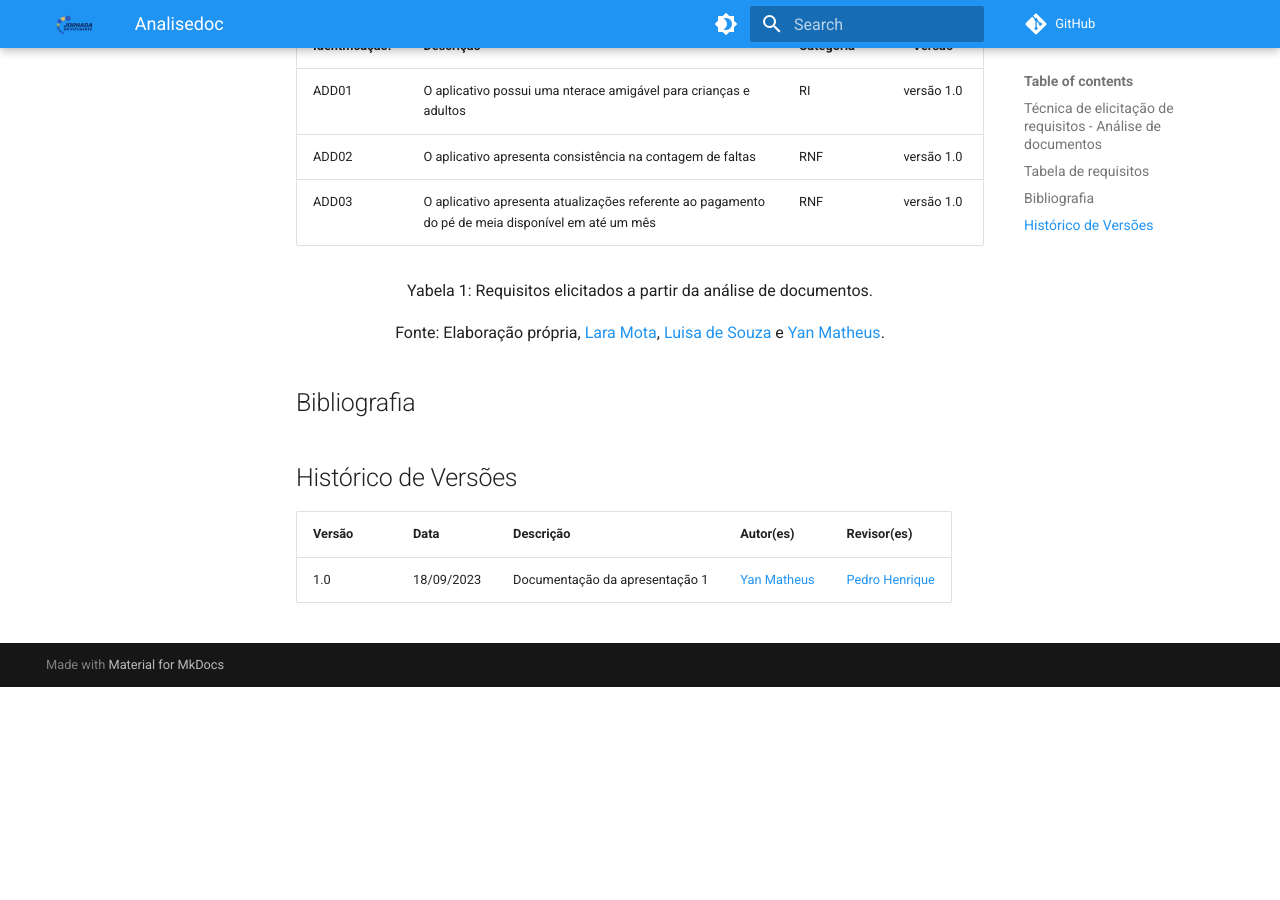
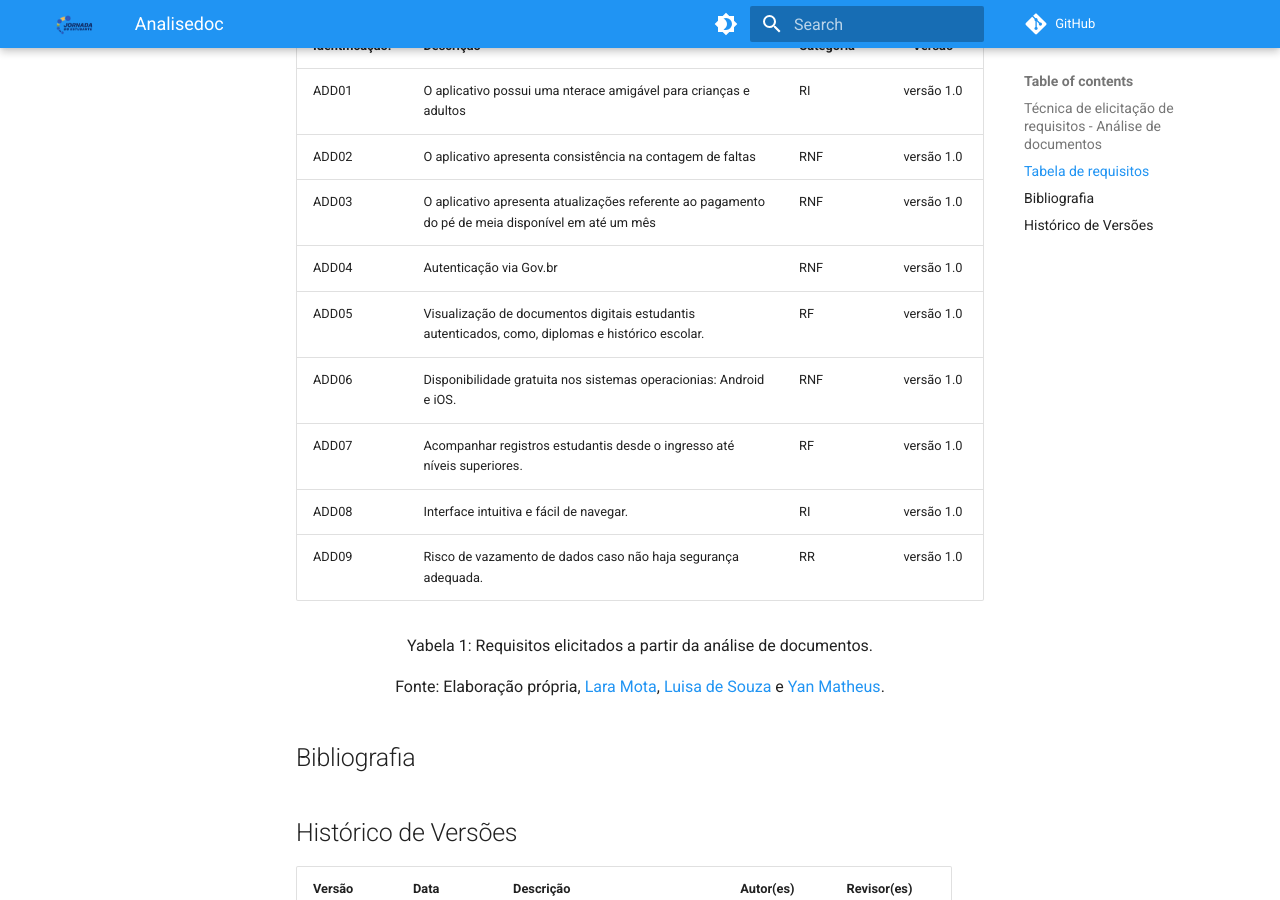
Before and after one commit to Requisitos-de-Software/2025.2-Grupo05, an MkDocs documentation site: the page built from docs/Elicitação/analisedoc.md, in a window 1280 px wide and 900 px high, scrolled down 803 px. Built offline with MkDocs 1.6.1 and Material for MkDocs 9.7.7, drawn with Linux system fonts in a browser that asks for light colours; comment, search, counter and statistics services are not loaded; before the commit the page ends 1490 px from its top, so only the background shows below that.

Commit message:
Adicionando requisitos na page de analisedoc.md

```diff
--- a/docs/Elicitação/analisedoc.md
+++ b/docs/Elicitação/analisedoc.md
@@ -24,6 +24,13 @@ A tabela 1 disposta abaixo representa todos os requisitos levantados durante a a
 | ADD01 | O aplicativo possui uma nterace amigável para crianças e adultos | RI | versão 1.0 |
 | ADD02 | O aplicativo apresenta consistência na contagem de faltas | RNF | versão 1.0 |
 | ADD03 | O aplicativo apresenta atualizações referente ao pagamento do pé de meia disponível em até um mês | RNF | versão 1.0 |
+| ADD04 | Autenticação via Gov.br | RNF | versão 1.0 |
+| ADD05 | Visualização de documentos digitais estudantis autenticados, como, diplomas e histórico escolar. | RF | versão 1.0 |
+| ADD06 | Disponibilidade gratuita nos sistemas operacionias: Android e iOS.| RNF | versão 1.0 |
+| ADD07 | Acompanhar registros estudantis desde o ingresso até níveis superiores.| RF | versão 1.0 |
+| ADD08 | Interface intuitiva e fácil de navegar.| RI | versão 1.0 |
+| ADD09 | Risco de vazamento de dados caso não haja segurança adequada.| RR| versão 1.0 |
+
 
 <font size="3"><p style="text-align: center">Yabela 1: Requisitos elicitados a partir da análise de documentos.</p></font>
 
```
